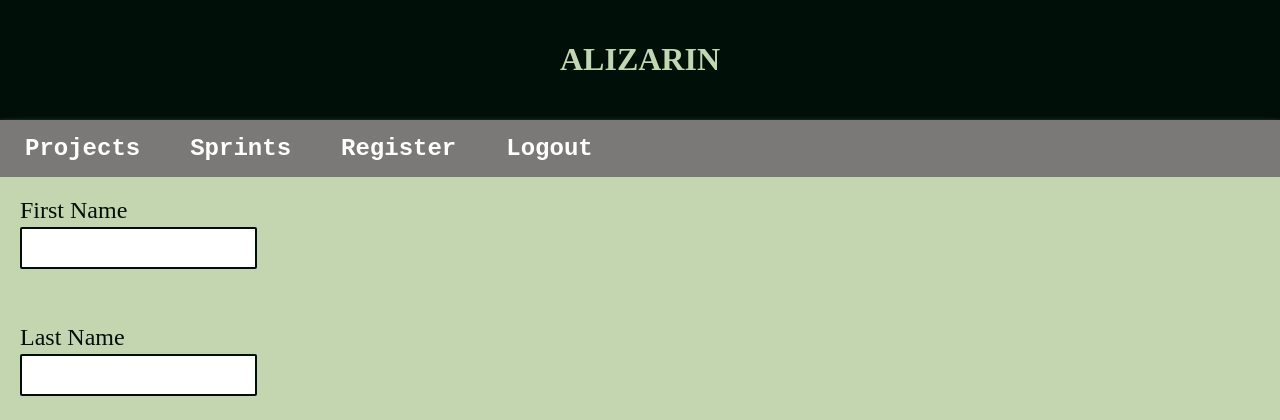
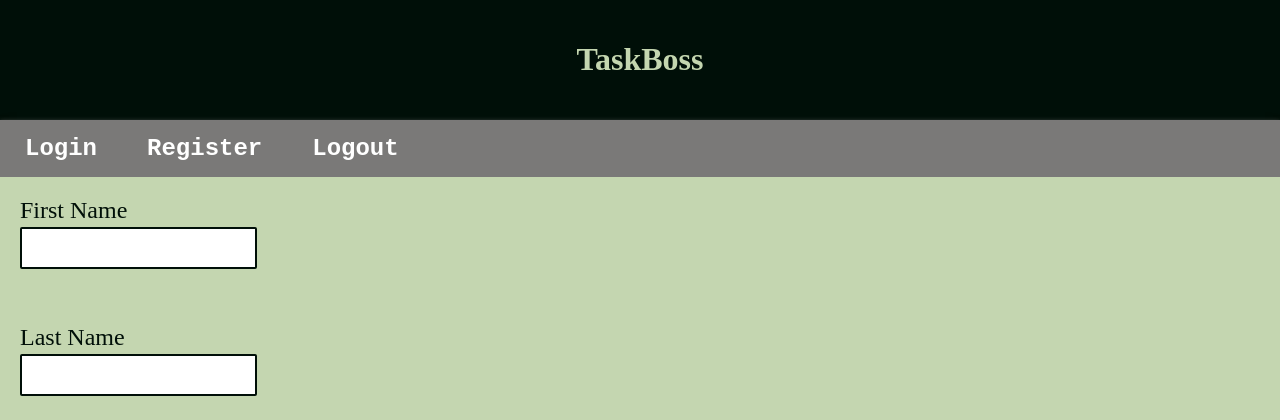
Before and after one commit to jsasser4/Alizarin, a Flask app: page /register in a window 1280 px wide. Shown: the top 420 px of the page. Run offline with Flask 3, Linux system fonts and the light colour scheme; parts of the project's set-up code (start-up, migrations or seed data) failed here and were passed over.

Commit message:
updated navigation links

```diff
--- a/templates/app/layout/nav.html
+++ b/templates/app/layout/nav.html
@@ -1,10 +1,9 @@
   <div class="header">
-    <h1><b>ALIZARIN</b></h1>
+    <h1><b>TaskBoss</b></h1>
   </div>
   <!-- top navigation bar -->
   <div class="topnav">
-    <a href="#"><b>Projects</b></a>
-    <a href="#"><b>Sprints</b></a>
-    <a href="#"><b>Register</b></a>
-    <a href="#"><b>Logout</b></a>
+    <a href="{{ url_for('login') }}"><b>Login</b></a>
+    <a href="{{ url_for('register') }}"><b>Register</b></a>
+    <a href="{{ url_for('logout') }}"><b>Logout</b></a>
   </div>
```
